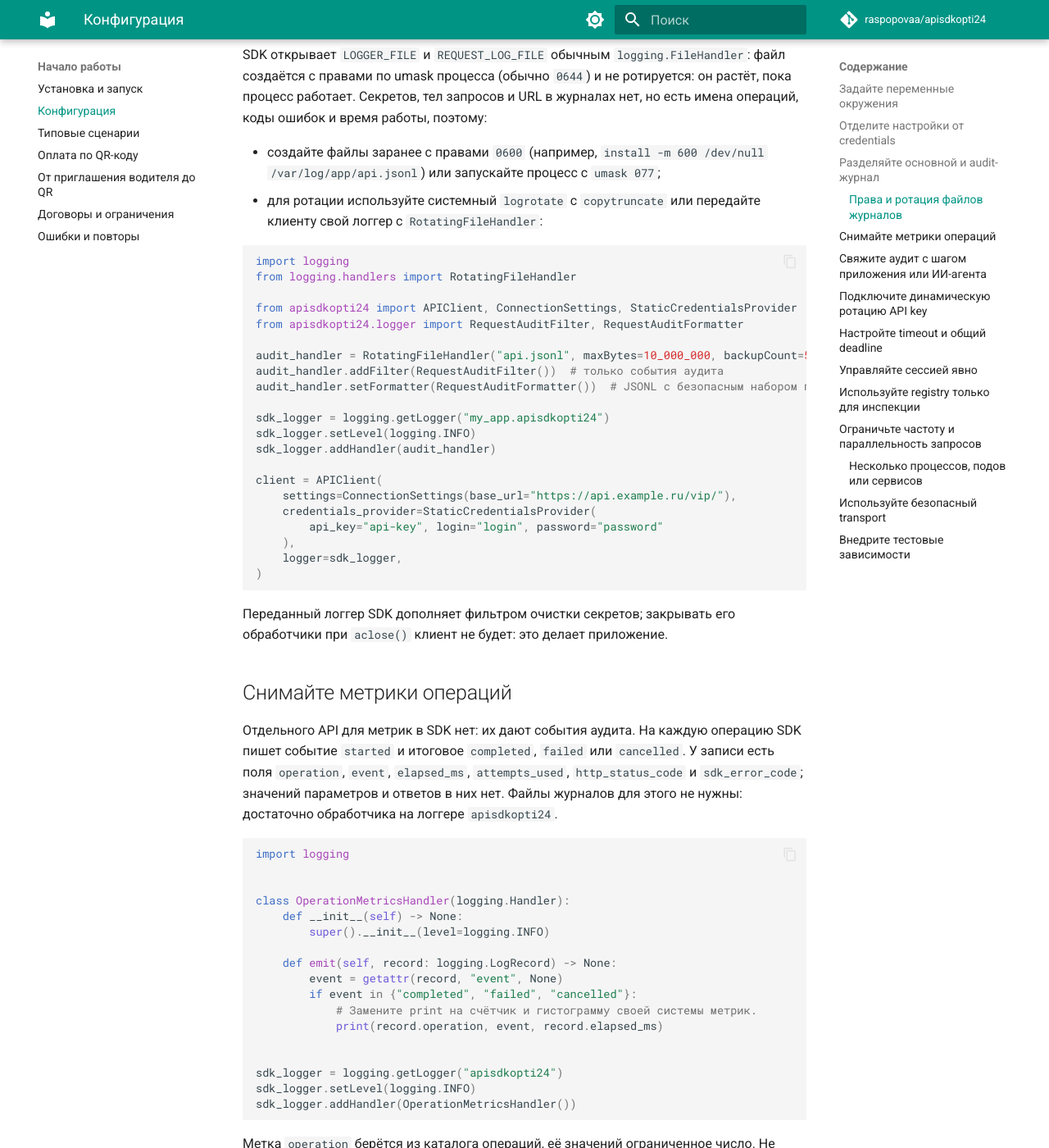
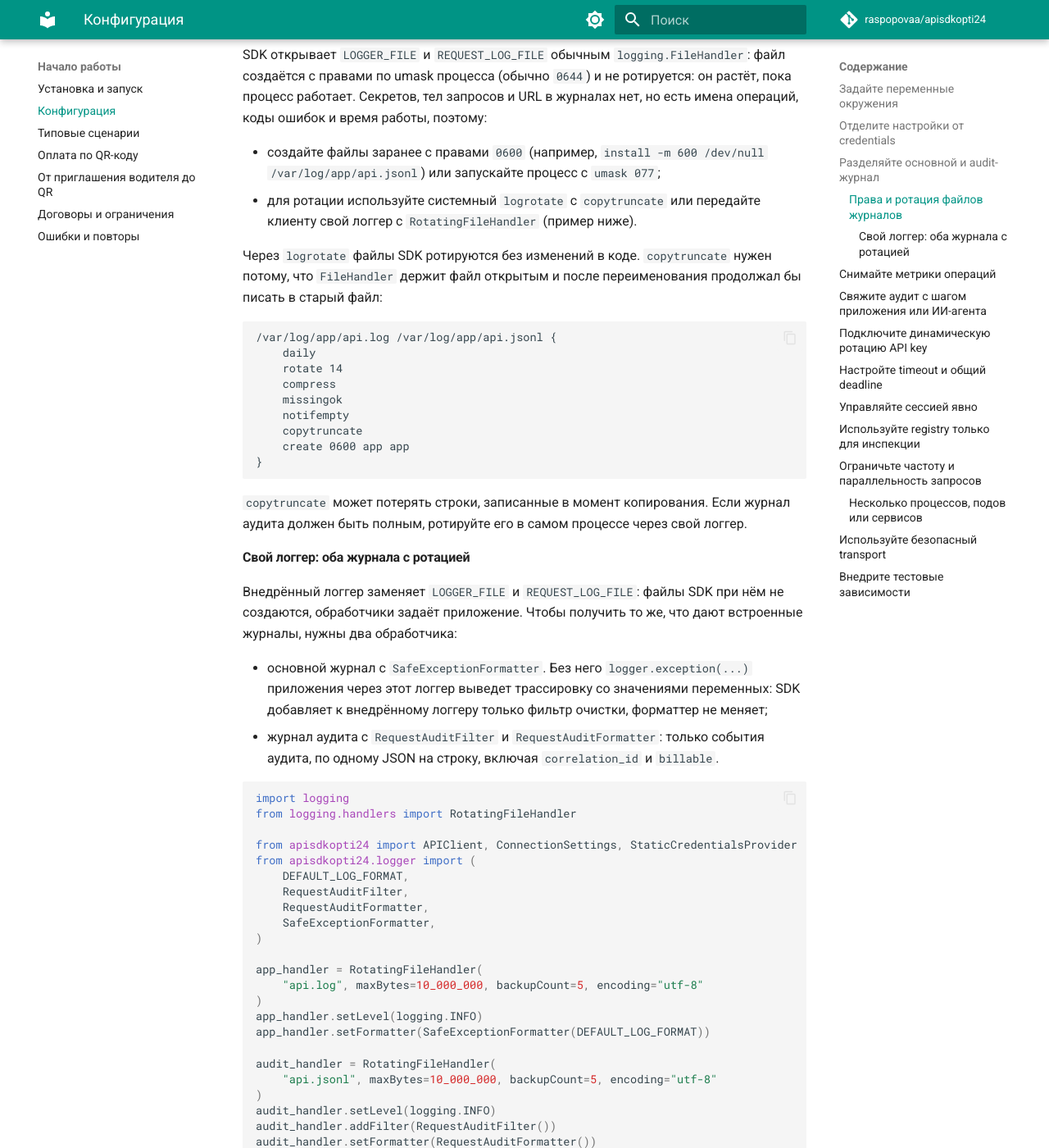
Before and after one commit to raspopovaa/apisdkopti24, an MkDocs documentation site: the page built from docs/configuration.md, in a window 1280 px wide and 1400 px high, scrolled down 3817 px. Shown: the whole window at 82% size. Built offline with MkDocs 1.6.1 and Material for MkDocs 9.7.7, drawn with Linux system fonts in a browser that asks for light colours; comment, search, counter and statistics services are not loaded; the version menu is left out; some of the changed text lies outside the part shown.

Commit message:
docs: ротация журналов и внедрённый логгер с аудитом
- пример logrotate с copytruncate и оговоркой о потере строк;
- полный пример внедрённого логгера: основной журнал с SafeExceptionFormatter
  и журнал аудита в JSONL, оба с RotatingFileHandler;
- оговорки: имя логгера вне apisdkopti24, propagate=False, дубли аудита в
  основном журнале, уровень INFO для аудита.

Co-Authored-By: Claude Opus 5.5 <noreply@anthropic.com>
Claude-Session: https://claude.ai/code/session_015dGGiqu5A1XNDbRHPeRjg7

````diff
--- a/docs/configuration.md
+++ b/docs/configuration.md
@@ -146,21 +146,69 @@ SDK открывает `LOGGER_FILE` и `REQUEST_LOG_FILE` обычным `loggi
 - создайте файлы заранее с правами `0600` (например, `install -m 600 /dev/null
   /var/log/app/api.jsonl`) или запускайте процесс с `umask 077`;
 - для ротации используйте системный `logrotate` с `copytruncate` или передайте
-  клиенту свой логгер с `RotatingFileHandler`:
+  клиенту свой логгер с `RotatingFileHandler` (пример ниже).
+
+Через `logrotate` файлы SDK ротируются без изменений в коде. `copytruncate`
+нужен потому, что `FileHandler` держит файл открытым и после переименования
+продолжал бы писать в старый файл:
+
+```text
+/var/log/app/api.log /var/log/app/api.jsonl {
+    daily
+    rotate 14
+    compress
+    missingok
+    notifempty
+    copytruncate
+    create 0600 app app
+}
+```
+
+`copytruncate` может потерять строки, записанные в момент копирования. Если
+журнал аудита должен быть полным, ротируйте его в самом процессе через свой
+логгер.
+
+#### Свой логгер: оба журнала с ротацией {#injected-logger}
+
+Внедрённый логгер заменяет `LOGGER_FILE` и `REQUEST_LOG_FILE`: файлы SDK при нём
+не создаются, обработчики задаёт приложение. Чтобы получить то же, что дают
+встроенные журналы, нужны два обработчика:
+
+- основной журнал с `SafeExceptionFormatter`. Без него `logger.exception(...)`
+  приложения через этот логгер выведет трассировку со значениями переменных:
+  SDK добавляет к внедрённому логгеру только фильтр очистки, форматтер не меняет;
+- журнал аудита с `RequestAuditFilter` и `RequestAuditFormatter`: только события
+  аудита, по одному JSON на строку, включая `correlation_id` и `billable`.
 
 ```python
 import logging
 from logging.handlers import RotatingFileHandler
 
 from apisdkopti24 import APIClient, ConnectionSettings, StaticCredentialsProvider
-from apisdkopti24.logger import RequestAuditFilter, RequestAuditFormatter
+from apisdkopti24.logger import (
+    DEFAULT_LOG_FORMAT,
+    RequestAuditFilter,
+    RequestAuditFormatter,
+    SafeExceptionFormatter,
+)
 
-audit_handler = RotatingFileHandler("api.jsonl", maxBytes=10_000_000, backupCount=5)
-audit_handler.addFilter(RequestAuditFilter())  # только события аудита
-audit_handler.setFormatter(RequestAuditFormatter())  # JSONL с безопасным набором полей
+app_handler = RotatingFileHandler(
+    "api.log", maxBytes=10_000_000, backupCount=5, encoding="utf-8"
+)
+app_handler.setLevel(logging.INFO)
+app_handler.setFormatter(SafeExceptionFormatter(DEFAULT_LOG_FORMAT))
 
-sdk_logger = logging.getLogger("my_app.apisdkopti24")
+audit_handler = RotatingFileHandler(
+    "api.jsonl", maxBytes=10_000_000, backupCount=5, encoding="utf-8"
+)
+audit_handler.setLevel(logging.INFO)
+audit_handler.addFilter(RequestAuditFilter())
+audit_handler.setFormatter(RequestAuditFormatter())
+
+sdk_logger = logging.getLogger("my_app.opti24")
 sdk_logger.setLevel(logging.INFO)
+sdk_logger.propagate = False
+sdk_logger.addHandler(app_handler)
 sdk_logger.addHandler(audit_handler)
 
 client = APIClient(
@@ -172,8 +220,20 @@ client = APIClient(
 )
 ```
 
-Переданный логгер SDK дополняет фильтром очистки секретов; закрывать его
-обработчики при `aclose()` клиент не будет: это делает приложение.
+Что учесть:
+
+- Имя логгера берите вне пространства `apisdkopti24`. Фильтры логгера в `logging`
+  не применяются к записям дочерних логгеров, поэтому свой `apisdkopti24.my_app`
+  писал бы мимо очистки.
+- `propagate = False` не даёт записям уйти в корневой логгер приложения, у которого
+  может не быть безопасного форматтера.
+- Основной журнал получает и события аудита строкой «Аудит запроса API: …», как
+  встроенный `LOGGER_FILE`. Если дубли не нужны, добавьте на `app_handler`
+  фильтр, отбрасывающий записи с атрибутом `request_audit`.
+- Уровень аудита INFO: с `sdk_logger.setLevel(logging.WARNING)` журнал аудита
+  останется пустым.
+- Переданный логгер SDK дополняет фильтром очистки секретов. При `aclose()` клиент
+  его обработчики не закрывает: это делает приложение при остановке.
 
 ## Снимайте метрики операций {#metrics}
 
````
Also changed, not shown: CHANGELOG.md (+3 -0 lines).
